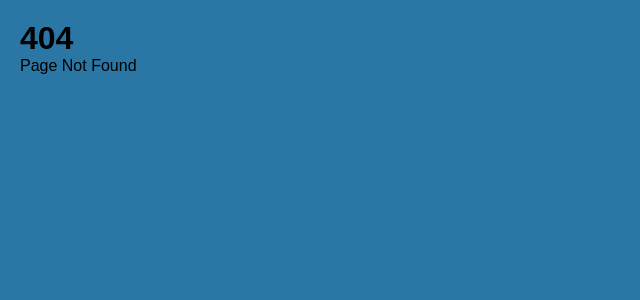
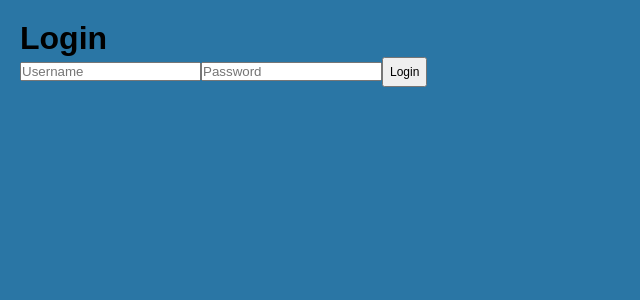
Before and after one commit to TruongTuanDung2001/React-learning, a React (Vite) app: page /login in a window 1280 px wide. Before the commit this address had no page. Shown: the top 300 px of the page, without its empty margins (0-640 px from the left). Built offline with nearby package versions, Linux system fonts and the light colour scheme.

Commit message:
Handle localStorage function login in login page

```diff
--- a/src/App.jsx
+++ b/src/App.jsx
@@ -56,6 +56,7 @@ import Products from "./pages/Products";
 import Users from "./pages/Users";
 import NotFoundPage from "./pages/NotFound";
 import ProtectedRoute from "./components/ProtectedRoute";
+import LoginPage from "./pages/LoginPage";
 
 //
 function App() {
@@ -450,6 +451,9 @@ function RouterDOM() {
           </Route>
         </Route>
 
+        {/* Route login page */}
+        <Route path="/login" element={<LoginPage/>}  />
+
         {/* 404 not found nên đặt ở cuối và nó sẽ chạy nếu như không tìm thấy đường dẫn route phù hợp
         - Nếu muốn phần admin hay users có 1 page notfound riêng thì gán vào trong route bao nó, khi đó vd: /admim/zzz không có sẽ chuyển đến trang page not found
         */}
--- a/src/components/ProtectedRoute.jsx
+++ b/src/components/ProtectedRoute.jsx
@@ -1,7 +1,7 @@
 import { Navigate, Outlet } from "react-router-dom";
 
 export default function ProtectedRoute(){
-    const isLoggedIn = true;
-    if(!isLoggedIn) return <Navigate to ="/login"/>
+    const isLoggedIn = localStorage.getItem("isLoggedIn");
+    if(!isLoggedIn) return <Navigate to ="/login" replace/>
     return <Outlet /> // render ra route con của nó, nhớ nho
 }
--- /dev/null
+++ b/src/pages/LoginPage.jsx
@@ -0,0 +1,37 @@
+import { useState } from "react";
+import { useNavigate } from "react-router-dom";
+
+export default function LoginPage() {
+  const [userName, setUserName] = useState("");
+  const [password, setPassword] = useState("");
+  const navigate = useNavigate();
+  function login() {
+    if (userName && password) {
+      localStorage.setItem("isLoggedIn", true);
+      navigate("/admin");
+    }
+    //
+    let isLoggedIn = localStorage.getItem("isLoggedIn");
+  }
+  return (
+    <div>
+      <h1>Login</h1>
+
+      <input
+        type="text"
+        placeholder="Username"
+        value={userName}
+        onChange={(e) => setUserName(e.target.value)}
+      />
+
+      <input
+        type="password"
+        placeholder="Password"
+        value={password}
+        onChange={(e) => setPassword(e.target.value)}
+      />
+
+      <button onClick={login}>Login</button>
+    </div>
+  );
+}
```
